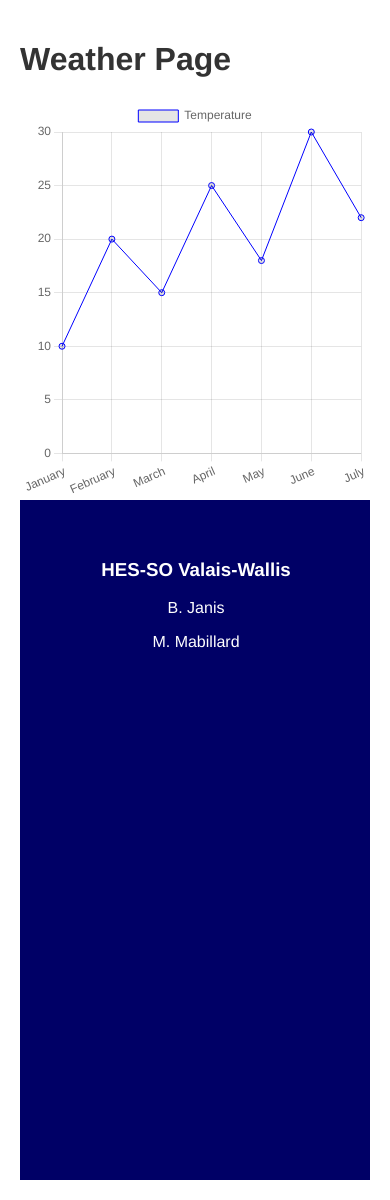
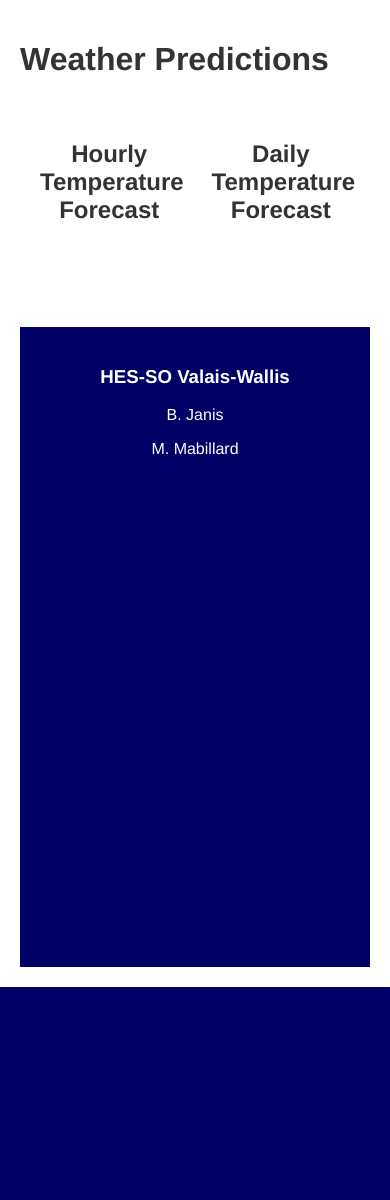
Before and after one commit to Satolix/GeoDjangoProject, a Django app: page /swissgeo/weather/ in a window 390 px wide. Shown: the part 146-1346 px from the top of the page. After the commit the page ends 1133 px from the top, so only its background shows below. Run offline with Django 3.2, Linux system fonts and the light colour scheme; some libraries are stand-ins or nearby versions.

Commit message:
weather app is done

```diff
--- a/geoweb/static/app.css
+++ b/geoweb/static/app.css
@@ -27,14 +27,10 @@
     height: 500px;
     width: 100%;
 }
-.leaflet-control-layers {
-    background-color: white;
-    padding: 5px;
-}
 .map-button {
     cursor: pointer;
     padding: 6px 12px;
-    background-color: #007bff;
+    background-color: #000066;
     color: white;
     border: none;
     border-radius: 4px;
@@ -130,8 +126,6 @@
 }
 
 /* manage.html */
-/* General container styling */
-/* General container styling */
 .manageContainer {
     width: 80%;
     margin: auto;
@@ -257,5 +251,27 @@
 .open-status input[type="checkbox"]:not(:checked) + span {
     color: #fff; /* White text when closed */
 }
+/* end manage.html */
 
-/* end manage.html */
+/* weather.html */
+.weather-container {
+    display: flex;
+    justify-content: space-between;
+    padding: 10px;
+}
+
+.chart {
+    width: 48%;
+    padding: 10px;
+    box-sizing: border-box;
+    text-align: center;
+}
+
+.chart h2 {
+    margin-bottom: 10px;
+}
+
+.chart canvas {
+    width: 100%;
+}
+/* end weather.html */
--- a/geoweb/swissgeo/templates/map.html
+++ b/geoweb/swissgeo/templates/map.html
@@ -16,6 +16,7 @@
 {% endblock %}
 
 {% block content %}
+<h1>Facilities Map</h1>
 <div class="filter-buttons">
     <button class="filter-button active" data-type="all">All</button>
     <button class="filter-button" data-type="slopes">Slopes</button>
@@ -23,9 +24,6 @@
     <button class="filter-button" data-type="buildings">Buildings</button>
 </div>
 <div id="map"></div>
-<ul>
-    <li id="switch-layers" class="button">Switch Layers</li>
-</ul>
 <!-- Section to display total ridable kilometers -->
 <div id="total-kilometers" class="total-kilometers">
     Total Ridable Kilometers: <span id="total-km">0</span> km
--- a/geoweb/swissgeo/templates/weather.html
+++ b/geoweb/swissgeo/templates/weather.html
@@ -6,40 +6,58 @@
 {% block extra_head %}
 <link rel="stylesheet" href="{% static 'app.css' %}">
 <style>
-    .container {
-        margin: 20px;
-    }
 
-    @media only screen and (max-width: 992px) {
-        .container {
-            min-width: 80vw;
-            min-height: 600px;
-        }
-    }
 </style>
 {% endblock %}
 
 {% block content %}
-<h1>Weather Page</h1>
+<h1>Weather Predictions</h1>
 
 <div class="weather-container">
-    <canvas id="weatherChart" width="400" height="400"></canvas>
+    <div class="chart">
+        <h2>Hourly Temperature Forecast</h2>
+        <canvas id="hourlyChart"></canvas>
     </div>
+    <div class="chart">
+        <h2>Daily Temperature Forecast</h2>
+        <canvas id="dailyChart"></canvas>
+    </div>
+</div>
+
 {% endblock %}
 
 {% block extra_script %}
 <script src="https://cdn.jsdelivr.net/npm/chart.js@3.7.0/dist/chart.min.js"></script>
 <script>
-    <!--to update based on either -->
     document.addEventListener('DOMContentLoaded', function() {
-        var ctx = document.getElementById('weatherChart').getContext('2d');
-        var chart = new Chart(ctx, {
+        const apiUrl = 'http://api.weatherapi.com/v1/forecast.json?key=aed47d28761044e3aed201052242506&q=Thyon&days=3&aqi=no&alerts=no';
+
+        fetch(apiUrl)
+                .then(response => response.json())
+                .then(data => {
+                    // Extract data
+                    const location = data.location.name;
+                    const forecastHours = data.forecast.forecastday[0].hour.slice(0, 24); // Get next 24 hours
+                    const forecastDays = data.forecast.forecastday;
+
+                    // hourly chart
+                    const hourlyLabels = forecastHours.map(hour => hour.time.slice(-5)); // Use hour as label
+                    const hourlyTemperatures = forecastHours.map(hour => hour.temp_c); // temperature data
+
+                    // daily chart
+                    const dailyLabels = forecastDays.map(day => day.date); // Use date as label
+                    const dailyMaxTemperatures = forecastDays.map(day => day.day.maxtemp_c); // max temperature
+                    const dailyMinTemperatures = forecastDays.map(day => day.day.mintemp_c); // min temperature
+
+                    // Create Hourly Chart
+                    var ctxHourly = document.getElementById('hourlyChart').getContext('2d');
+                    var hourlyChart = new Chart(ctxHourly, {
                         type: 'line',
                         data: {
-                labels: ['January', 'February', 'March', 'April', 'May', 'June', 'July'],
+                            labels: hourlyLabels,
                             datasets: [{
-                    label: 'Temperature',
-                    data: [10, 20, 15, 25, 18, 30, 22],
+                                label: `Hourly Temperature in ${location}`,
+                                data: hourlyTemperatures,
                                 borderColor: 'blue',
                                 borderWidth: 1,
                                 fill: false
@@ -47,7 +65,7 @@
                         },
                         options: {
                             responsive: true,
-                maintainAspectRatio: false,
+                            maintainAspectRatio: true,
                             scales: {
                                 y: {
                                     beginAtZero: true
@@ -55,6 +73,41 @@
                             }
                         }
                     });
+
+                    // Create Daily Chart
+                    var ctxDaily = document.getElementById('dailyChart').getContext('2d');
+                    var dailyChart = new Chart(ctxDaily, {
+                        type: 'line',
+                        data: {
+                            labels: dailyLabels,
+                            datasets: [{
+                                label: 'Max Temperature',
+                                data: dailyMaxTemperatures,
+                                backgroundColor: 'rgba(204, 0, 0, 0.5)',
+                                borderColor: 'rgba(204, 0, 0, 1)',
+                                borderWidth: 1
+                            }, {
+                                label: 'Min Temperature',
+                                data: dailyMinTemperatures,
+                                backgroundColor: 'rgba(54, 162, 235, 0.5)',
+                                borderColor: 'rgba(54, 162, 235, 1)',
+                                borderWidth: 1
+                            }]
+                        },
+                        options: {
+                            responsive: true,
+                            maintainAspectRatio: true,
+                            scales: {
+                                y: {
+                                    beginAtZero: true
+                                }
+                            }
+                        }
+                    });
+                })
+                .catch(error => {
+                    console.error('Error fetching data:', error);
+                });
     });
 </script>
 {% include 'footer.html' %}
```
Also changed, not shown: 4 other files. Lines whose indentation alone changed are shown as unchanged.
